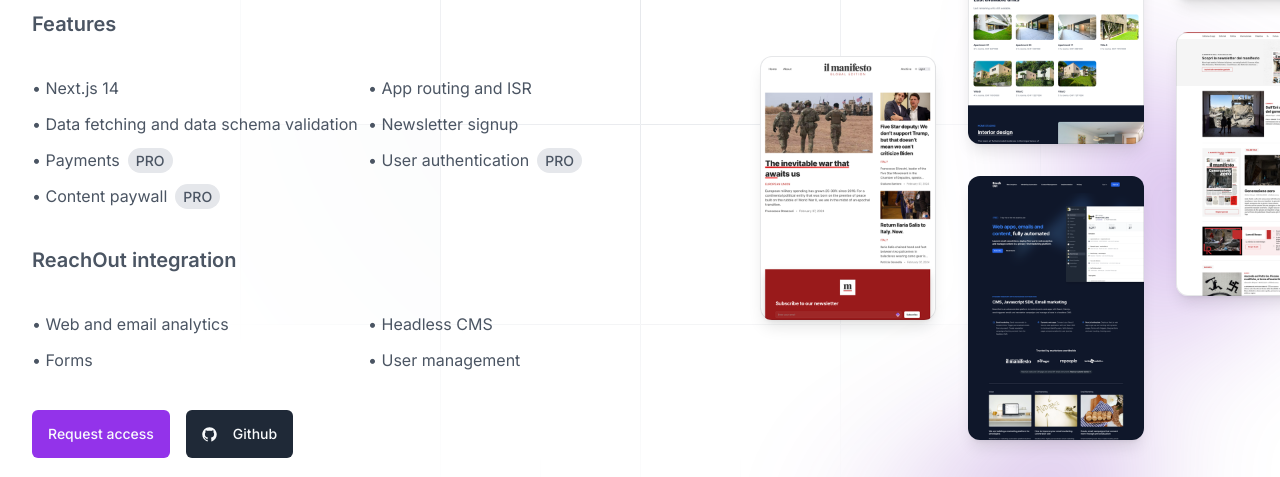
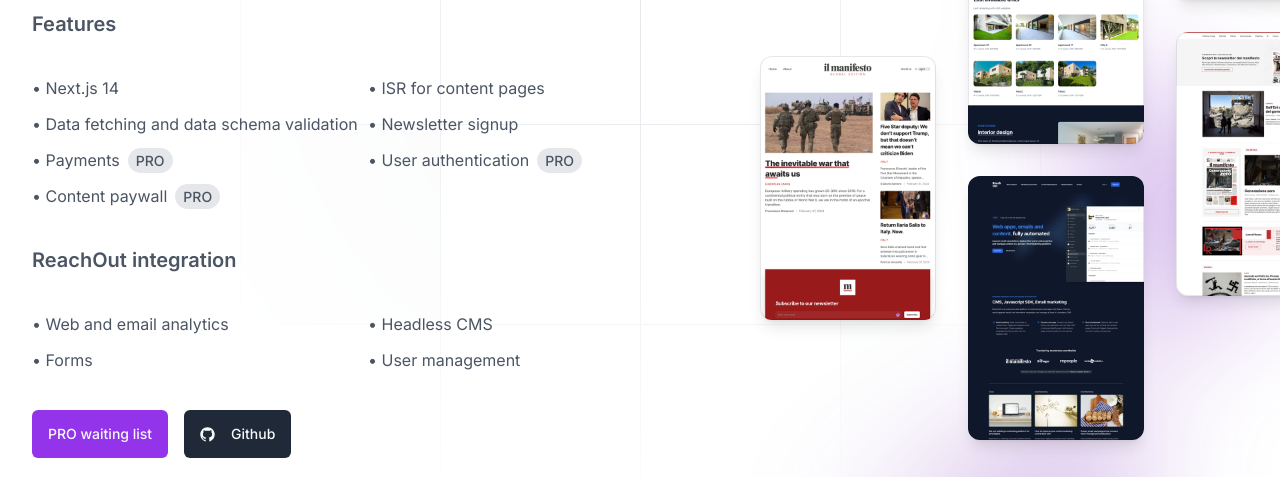
Before and after one commit to reachoutlabs/reachout-starter, a Next.js app: page / in a window 1280 px wide. Shown: the part 475-952 px from the top of the page. Built offline with nearby package versions, Linux system fonts and the light colour scheme.

Commit message:
Update hero.tsx

```diff
--- a/src/components/hero.tsx
+++ b/src/components/hero.tsx
@@ -71,7 +71,7 @@ export default function Hero() {
               <p className="relative mt-8 text-md leading-snug font-regular text-gray-600 sm:max-w-md lg:max-w-none">
                 <ul className="font-regular grid grid-cols-2 leading-9">
                   <li>&bull; Next.js 14</li>
-                  <li>&bull; App routing and ISR</li>
+                  <li>&bull; ISR for content pages</li>
                   <li>&bull; Data fetching and data schema validation</li>
                   <li>&bull; Newsletter signup</li>
                   <li>&bull; Payments<span className="text-sm rounded-full bg-gray-200 px-2 py-1 font-medium text-gray-600 hover:bg-purple-300 mx-2">PRO</span></li>
@@ -97,7 +97,7 @@ export default function Hero() {
                     className="font-bold text-lg"
                     target="_blank"
                   >
-                    Request access
+                    PRO waiting list
                   </a>
                 </Button>
                 <Button className="bg-gray-800 h-12">
```
